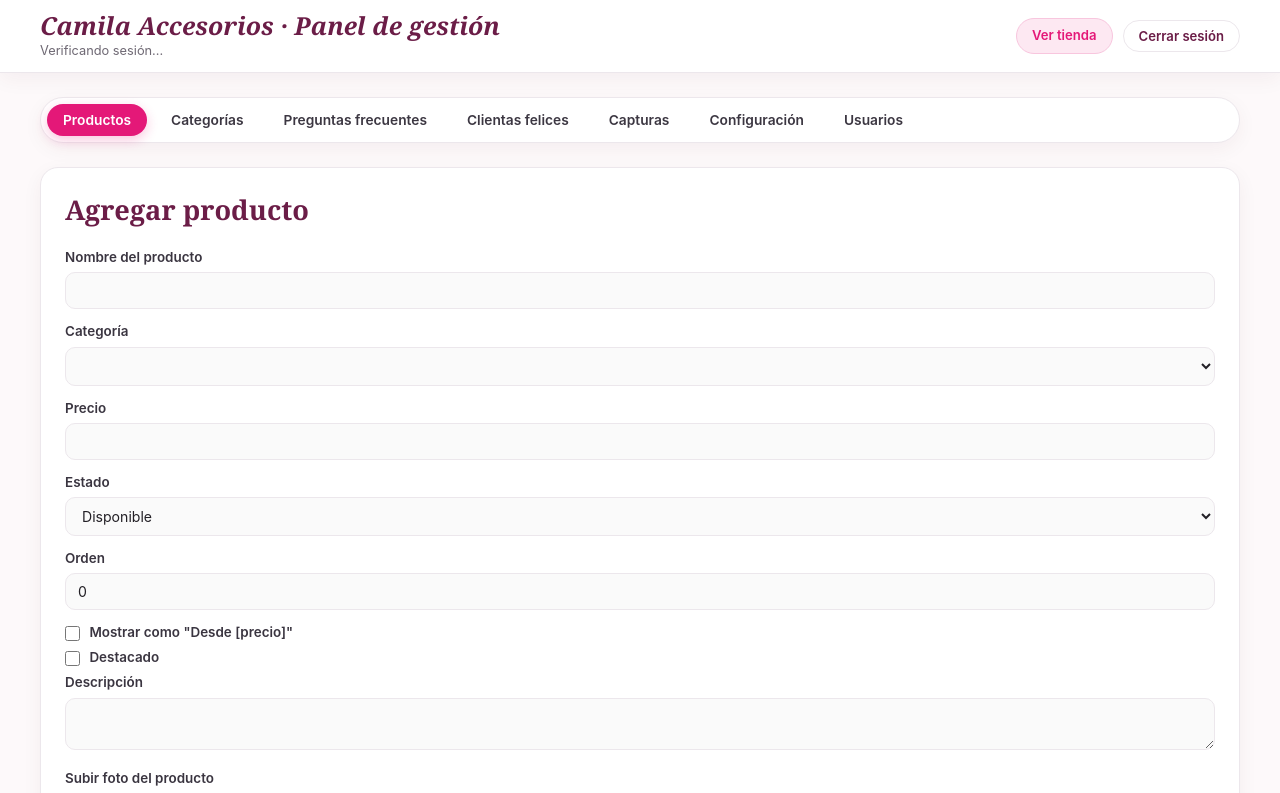
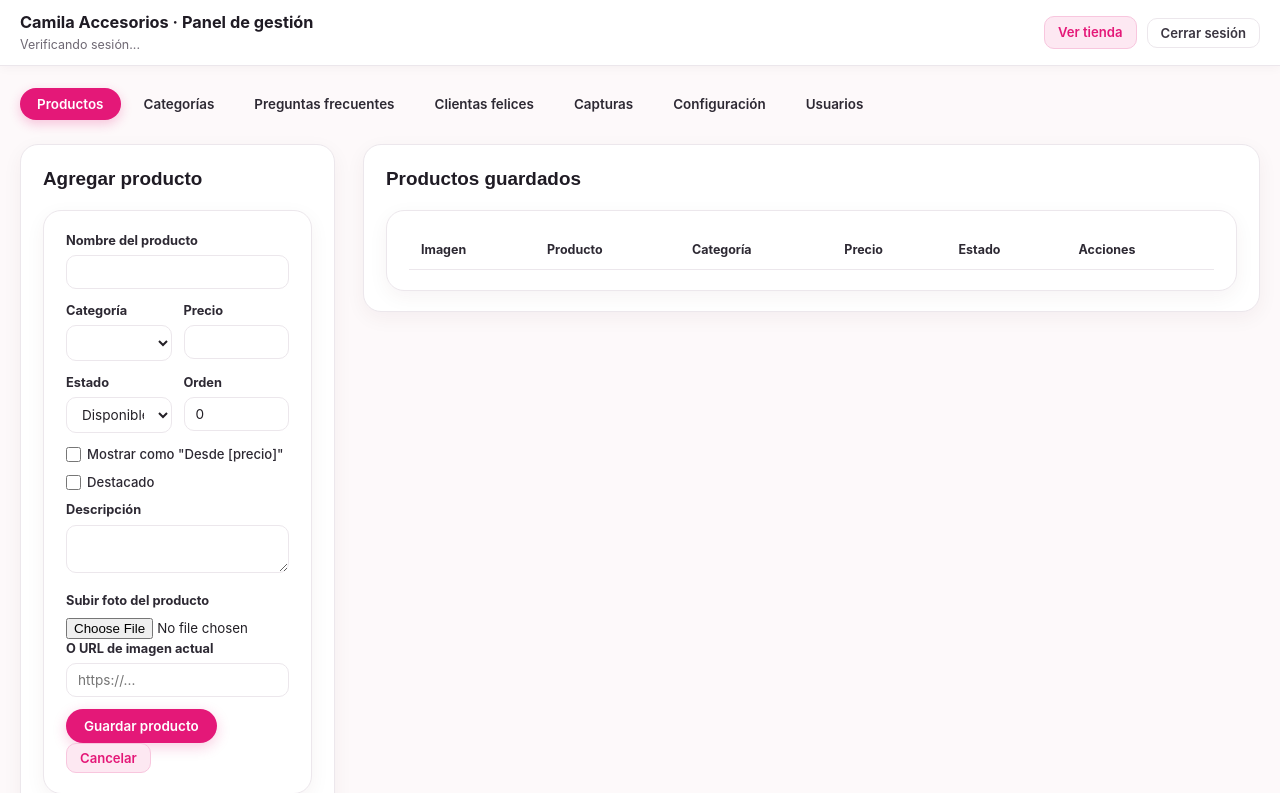
Before and after one commit to AlemLF/camila-accesorios, a plain HTML site: page admin.html in a window 1280 px wide. Shown: the top 793 px of the page. Drawn offline with Linux system fonts and the light colour scheme; a script that the page names is missing.

Commit message:
Add files via upload

```diff
--- a/css/admin.css
+++ b/css/admin.css
@@ -1,49 +1,46 @@
 /* ==========================================
    PANEL DE ADMINISTRACIÓN — CAMILA ACCESORIOS
-   Alineado con la estética de la tienda principal
+   Conserva proporciones exactas + estética rosa/magenta
    ========================================== */
 
 body.admin-body {
   background-color: var(--bg-page);
   color: var(--text-main);
-  padding: 0 0 64px;
+  padding: 0 0 56px;
   min-height: 100vh;
 }
 
-/* Barra superior del panel */
+.admin-body .container {
+  max-width: 1320px;
+}
+
+/* 1. BARRA SUPERIOR (proporción compacta original) */
 .admin-topbar {
   background-color: var(--bg-surface);
   border-bottom: 1px solid var(--border-light);
-  box-shadow: var(--shadow-card);
-  position: sticky;
-  top: 0;
-  z-index: 30;
+  box-shadow: 0 2px 10px rgba(72, 18, 45, 0.04);
 }
 
 .admin-topbar-inner {
-  min-height: 72px;
+  min-height: 64px;
   display: flex;
   align-items: center;
   justify-content: space-between;
   gap: 16px;
-  flex-wrap: wrap;
-  padding-top: 12px;
-  padding-bottom: 12px;
+  padding-top: 10px;
+  padding-bottom: 10px;
 }
 
 .admin-topbar-inner strong {
   display: block;
-  font-family: 'Cormorant Garamond', Georgia, serif;
-  font-size: 1.55rem;
+  font-size: 1.02rem;
   font-weight: 700;
-  font-style: italic;
-  line-height: 1.1;
-  color: var(--plum-title);
+  color: #1f1b24;
 }
 
 #info-usuario-activo {
   display: block;
-  font-size: 0.8rem;
+  font-size: 0.78rem;
   color: var(--text-muted);
   margin-top: 2px;
 }
@@ -52,32 +49,24 @@ body.admin-body {
   display: flex;
   align-items: center;
   gap: 10px;
-  flex-wrap: wrap;
 }
 
-/* Botones auxiliares del panel */
 .admin-body .btn {
   display: inline-flex;
   align-items: center;
   justify-content: center;
-  gap: 6px;
-  border-radius: var(--radius-pill);
+  border-radius: 10px;
   font-weight: 600;
-  font-size: 0.85rem;
+  font-size: 0.82rem;
   cursor: pointer;
-  border: 1px solid transparent;
-  transition: background-color 0.2s ease, color 0.2s ease, border-color 0.2s ease, transform 0.15s ease;
-}
-
-.admin-body .btn-sm {
-  padding: 7px 15px;
-  font-size: 0.82rem;
+  padding: 6px 13px;
+  transition: all 0.18s ease;
 }
 
 .admin-body .btn-outline {
   background-color: var(--primary-soft);
   color: var(--primary);
-  border-color: var(--primary-border);
+  border: 1px solid var(--primary-border);
 }
 
 .admin-body .btn-outline:hover {
@@ -87,8 +76,8 @@ body.admin-body {
 
 .admin-body .btn-danger {
   background-color: #ffffff;
-  color: var(--plum-title);
-  border-color: var(--border-light);
+  color: #3a3540;
+  border: 1px solid var(--border-light);
 }
 
 .admin-body .btn-danger:hover {
@@ -97,36 +86,34 @@ body.admin-body {
   color: var(--primary);
 }
 
-/* Contenedor principal */
+/* 2. CONTENEDOR PRINCIPAL Y PESTAÑAS */
 .admin-main {
-  padding-top: 24px;
+  padding-top: 22px;
 }
 
-/* Navegación por pestañas */
 .admin-tabs {
   display: flex;
   align-items: center;
-  gap: 8px;
+  gap: 6px;
   flex-wrap: wrap;
-  background-color: var(--bg-surface);
-  border: 1px solid var(--border-light);
-  border-radius: var(--radius-pill);
-  padding: 6px;
   margin-bottom: 24px;
-  box-shadow: var(--shadow-card);
+  background: transparent;
+  border: none;
+  padding: 0;
+  box-shadow: none;
 }
 
 .tab-btn {
   appearance: none;
   background: transparent;
-  border: none;
+  border: 1px solid transparent;
   border-radius: var(--radius-pill);
-  padding: 8px 16px;
-  font-size: 0.86rem;
+  padding: 7px 16px;
+  font-size: 0.84rem;
   font-weight: 600;
-  color: #3c3742;
+  color: #2d2933;
   cursor: pointer;
-  transition: background-color 0.18s ease, color 0.18s ease;
+  transition: all 0.18s ease;
 }
 
 .tab-btn:hover {
@@ -140,39 +127,54 @@ body.admin-body {
   box-shadow: 0 4px 12px rgba(228, 24, 120, 0.24);
 }
 
-/* Secciones / tarjetas del panel */
-.admin-main > section,
-.admin-main .admin-section,
-.admin-main .admin-card {
+/* 3. DISTRIBUCIÓN DE DOS COLUMNAS (Formulario ~310px | Tabla flexible) */
+.admin-grid,
+.panel-grid,
+.admin-two-col,
+section.tab-panel.active > div:has(> form),
+section.tab-panel:not([hidden]) > div:has(> form) {
+  display: grid;
+  grid-template-columns: 315px minmax(0, 1fr);
+  gap: 28px;
+  align-items: start;
+}
+
+/* Tarjetas blancas suaves */
+.admin-card,
+.panel-card,
+section.tab-panel form,
+section.tab-panel .table-wrap,
+section.tab-panel > div > div {
   background-color: var(--bg-surface);
   border: 1px solid var(--border-light);
   border-radius: var(--radius-card);
-  padding: 22px 24px;
+  padding: 20px 22px;
   box-shadow: var(--shadow-card);
-  margin-bottom: 22px;
 }
 
-.admin-main h2 {
-  font-family: 'Cormorant Garamond', Georgia, serif;
-  font-size: 1.7rem;
+.admin-main h2,
+.admin-main h3 {
+  font-family: 'Plus Jakarta Sans', sans-serif;
+  font-size: 1.18rem;
   font-weight: 700;
-  color: var(--plum-title);
+  color: #1f1b24;
   margin-bottom: 16px;
 }
 
-.admin-main h3 {
-  font-size: 1rem;
-  font-weight: 700;
-  color: var(--text-main);
-  margin-bottom: 12px;
+/* 4. FORMULARIO IZQUIERDO (con filas dobles Categoría/Precio y Estado/Orden) */
+.admin-main .form-row,
+.admin-main .grid-2,
+.admin-main form > div:has(> div + div) {
+  display: grid;
+  grid-template-columns: 1fr 1fr;
+  gap: 12px;
 }
 
-/* Formularios dentro de admin */
 .admin-main label {
   display: block;
-  font-size: 0.84rem;
-  font-weight: 600;
-  color: #3a3540;
+  font-size: 0.8rem;
+  font-weight: 700;
+  color: #2d2933;
   margin-bottom: 5px;
 }
 
@@ -185,32 +187,38 @@ body.admin-body {
 .admin-main select,
 .admin-main textarea {
   width: 100%;
-  padding: 9px 12px;
+  padding: 8px 11px;
   border-radius: 10px;
   border: 1px solid var(--border-light);
-  background-color: #fafafa;
+  background-color: #ffffff;
   color: var(--text-main);
-  font-size: 0.88rem;
+  font-size: 0.85rem;
   margin-bottom: 12px;
-  transition: border-color 0.18s ease, box-shadow 0.18s ease, background-color 0.18s ease;
+  transition: border-color 0.18s ease, box-shadow 0.18s ease;
 }
 
 .admin-main input:focus,
 .admin-main select:focus,
 .admin-main textarea:focus {
   outline: none;
-  background-color: #ffffff;
   border-color: var(--primary);
   box-shadow: 0 0 0 3px var(--primary-soft);
 }
 
-.admin-main input[type="checkbox"],
-.admin-main input[type="radio"] {
+.admin-main input[type="checkbox"] {
   accent-color: var(--primary);
   width: 15px;
   height: 15px;
   margin-right: 6px;
   vertical-align: middle;
+}
+
+.admin-main label:has(input[type="checkbox"]) {
+  display: flex;
+  align-items: center;
+  font-weight: 500;
+  font-size: 0.82rem;
+  margin-bottom: 8px;
   cursor: pointer;
 }
 
@@ -220,70 +228,65 @@ body.admin-body {
   color: #ffffff;
   border: none;
   border-radius: var(--radius-pill);
-  padding: 10px 22px;
-  font-size: 0.88rem;
+  padding: 9px 18px;
+  font-size: 0.84rem;
   font-weight: 600;
   cursor: pointer;
-  box-shadow: 0 6px 16px rgba(228, 24, 120, 0.22);
-  transition: background-color 0.2s ease, transform 0.15s ease;
+  box-shadow: 0 4px 14px rgba(228, 24, 120, 0.22);
+  transition: background-color 0.18s ease;
 }
 
 .admin-main button[type="submit"]:hover,
 .admin-main .btn-primary:hover {
   background-color: var(--primary-hover);
-  transform: translateY(-1px);
 }
 
-/* Tablas del panel */
+/* 5. TABLA DERECHA ("Productos guardados") */
 .admin-main table {
   width: 100%;
   border-collapse: collapse;
-  font-size: 0.88rem;
-  margin-top: 8px;
+  font-size: 0.85rem;
 }
 
 .admin-main th {
   text-align: left;
-  font-size: 0.75rem;
+  font-size: 0.78rem;
   font-weight: 700;
-  text-transform: uppercase;
-  letter-spacing: 0.05em;
-  color: var(--text-muted);
-  padding: 11px 12px;
+  color: #2d2933;
+  padding: 10px 12px;
   border-bottom: 1px solid var(--border-light);
-  background-color: #fcf9fb;
 }
 
 .admin-main td {
   padding: 12px;
-  border-bottom: 1px solid var(--border-light);
+  border-bottom: 1px solid #f4eff3;
   vertical-align: middle;
 }
 
 .admin-main tbody tr:hover {
-  background-color: #fff6fa;
+  background-color: #fff7fb;
 }
 
 .admin-main td img {
-  width: 54px;
-  height: 54px;
+  width: 48px;
+  height: 48px;
   object-fit: cover;
-  border-radius: 12px;
+  border-radius: 10px;
   background-color: var(--bg-card-img);
   border: 1px solid var(--border-light);
 }
 
 .admin-main td button {
-  padding: 6px 12px;
-  border-radius: 9px;
+  padding: 4px 10px;
+  border-radius: 8px;
   border: 1px solid var(--primary-border);
   background-color: var(--primary-soft);
   color: var(--primary);
-  font-size: 0.78rem;
-  font-weight: 700;
+  font-size: 0.76rem;
+  font-weight: 600;
   cursor: pointer;
-  margin-right: 6px;
-  transition: background-color 0.18s ease, color 0.18s ease;
+  margin-right: 4px;
+  transition: all 0.18s ease;
 }
 
 .admin-main td button:hover {
@@ -291,9 +294,13 @@ body.admin-body {
   color: #ffffff;
 }
 
-@media (max-width: 768px) {
-  .admin-tabs {
-    border-radius: 16px;
+@media (max-width: 920px) {
+  .admin-grid,
+  .panel-grid,
+  .admin-two-col,
+  section.tab-panel.active > div:has(> form),
+  section.tab-panel:not([hidden]) > div:has(> form) {
+    grid-template-columns: 1fr;
   }
 
   .admin-main table {
```
